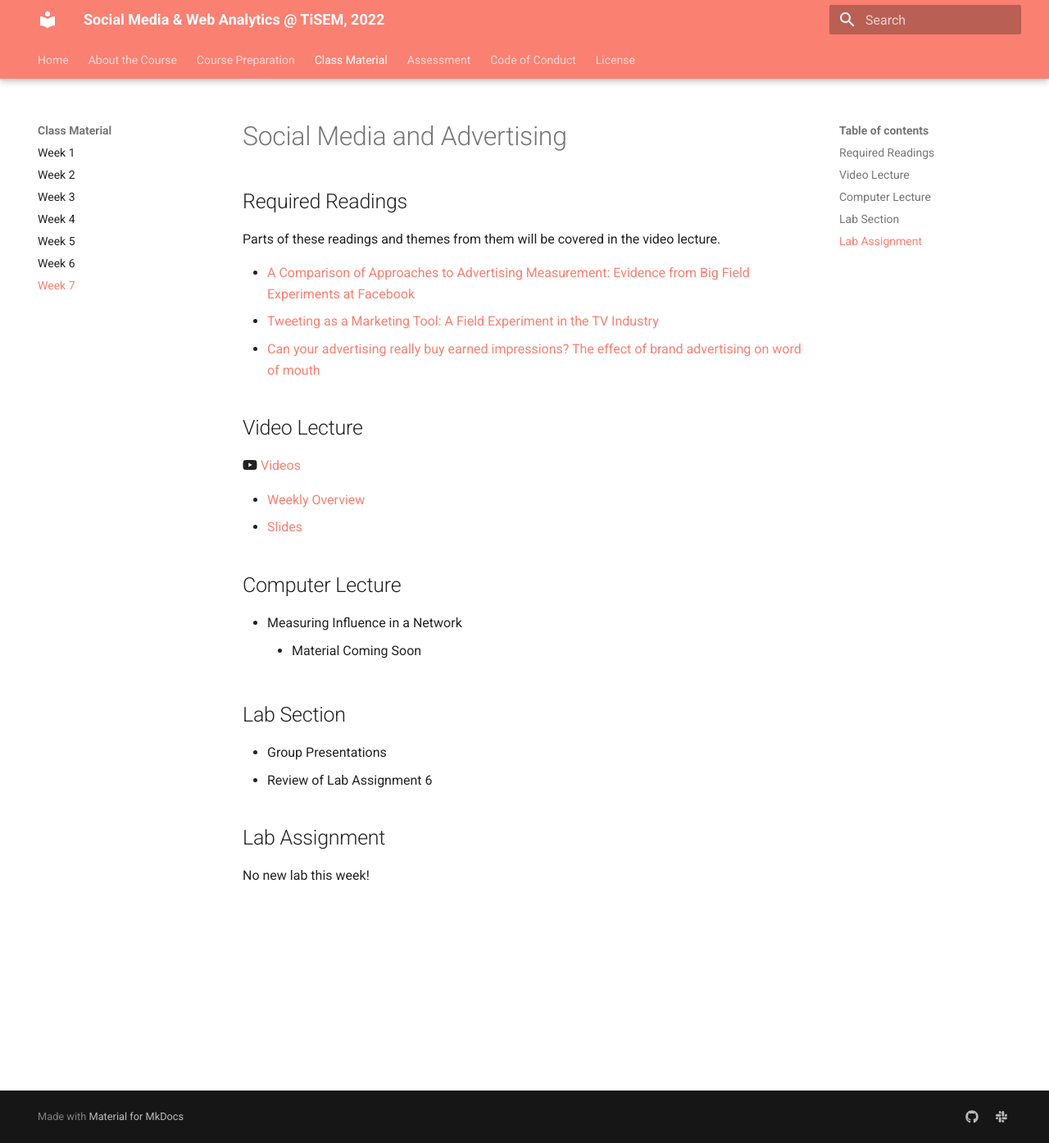
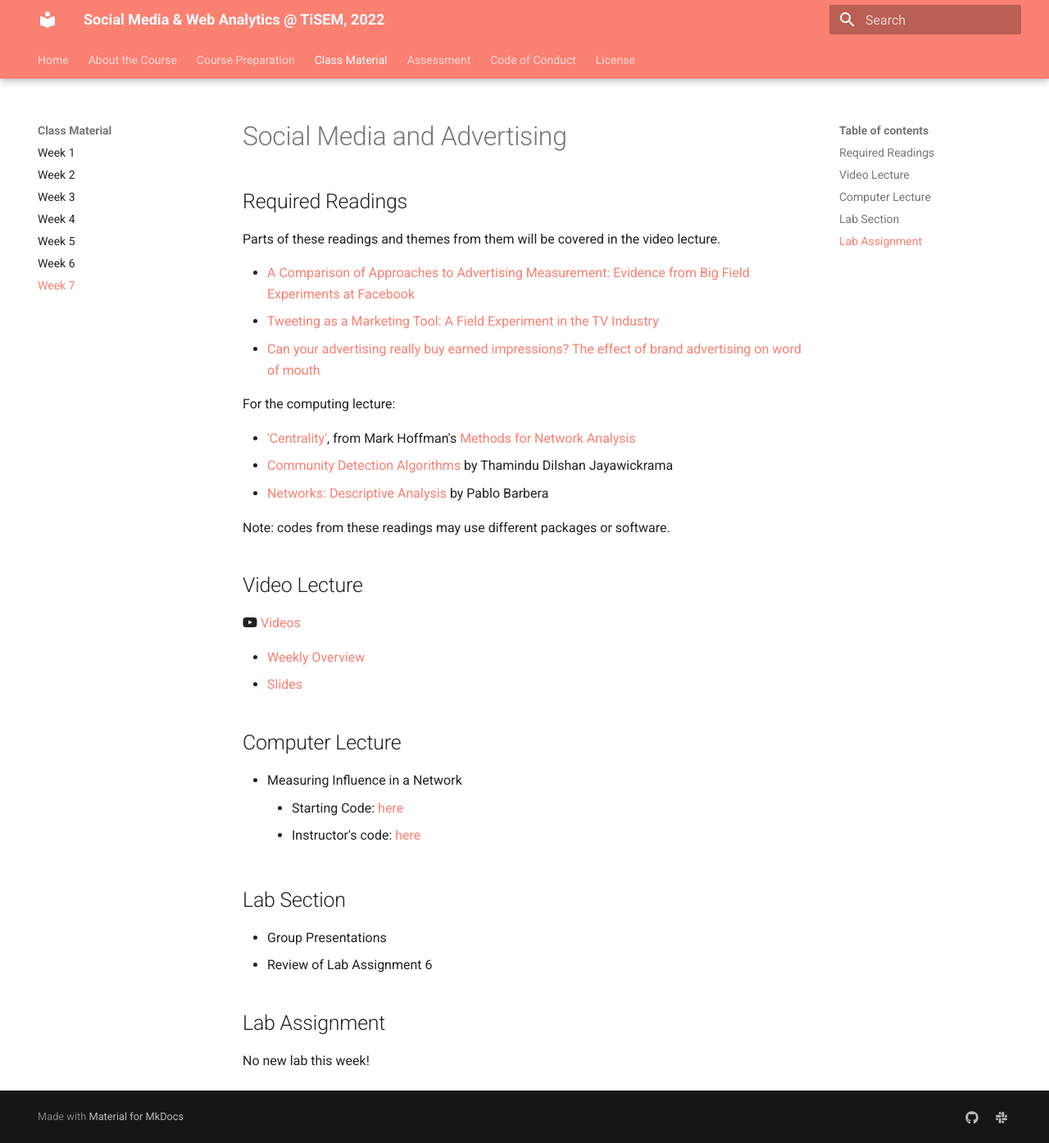
Before and after one commit to tisem-digital-marketing/2022-smwa, an MkDocs documentation site: the page built from docs/classes/week_07.md, in a window 1280 px wide and 1394 px high. Shown: the whole window at 82% size. Built offline with MkDocs 1.6.1 and Material for MkDocs 9.7.7, drawn with Linux system fonts in a browser that asks for light colours.

Commit message:
computing lecture for week 7

```diff
--- a/docs/classes/week_07.md
+++ b/docs/classes/week_07.md
@@ -7,6 +7,14 @@ Parts of these readings and themes from them will be covered in the video lectur
 * [A Comparison of Approaches to Advertising Measurement: Evidence from Big Field Experiments at Facebook][gordon]
 * [Tweeting as a Marketing Tool: A Field Experiment in the TV Industry][gong]
 * [Can your advertising really buy earned impressions? The effect of brand advertising on word of mouth][lovett]
+
+For the computing lecture:
+
+* ['Centrality'][centrality], from Mark Hoffman's [Methods for Network Analysis][mna]
+* [Community Detection Algorithms][cda] by Thamindu Dilshan Jayawickrama
+* [Networks: Descriptive Analysis][nda] by Pablo Barbera
+
+Note: codes from these readings may use different packages or software.
 
 ## Video Lecture
 
@@ -21,7 +29,8 @@ Parts of these readings and themes from them will be covered in the video lectur
 ## Computer Lecture
 
 * Measuring Influence in a Network
-    * Material Coming Soon
+    * Starting Code: [here](https://github.com/tisem-digital-marketing/smwa-computing-lecture-networks)
+    * Instructor's code: [here](https://github.com/tisem-digital-marketing/smwa-computing-lecture-networks/tree/instructor)
 
 ## Lab Section
 
@@ -38,3 +47,8 @@ No new lab this week!
 
 [lecture-slides-07]: ../assets/lectures/week-07/week-07-slides.pdf
 [week-overview]: ../assets/lectures/week-07/week-07-overview.pdf
+
+[centrality]: https://bookdown.org/markhoff/social_network_analysis/centrality.html
+[mna]: https://bookdown.org/markhoff/social_network_analysis/
+[cda]: https://towardsdatascience.com/community-detection-algorithms-9bd8951e7dae#:~:text=on%20the%20domain.-,Community%20Detection%20Techniques,edge%20to%20the%20weaker%20edge.
+[nda]: http://pablobarbera.com/big-data-upf/html/02b-networks-descriptive-analysis.html
```
Also changed, not shown: docs/index.md (+1 -1 lines).
